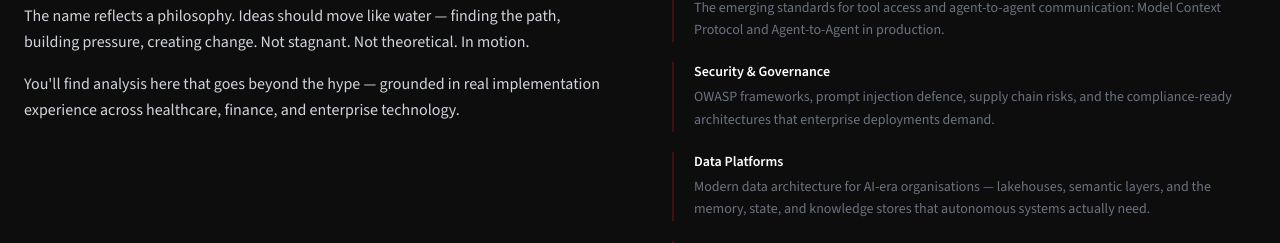
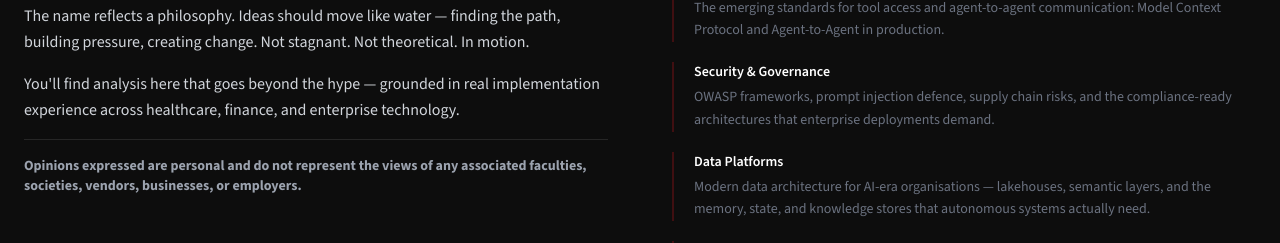
Before and after one commit to wood-pete/riverthink-web, a Next.js app: page /about in a window 1280 px wide. Shown: the part 807-1050 px from the top of the page. Built offline with nearby package versions, Linux system fonts and the light colour scheme.

Commit message:
Add bold disclaimer to What is Riverthink section on about page
Co-Authored-By: Claude Sonnet 4.6 <noreply@anthropic.com>

```diff
--- a/pages/about.jsx
+++ b/pages/about.jsx
@@ -80,6 +80,9 @@ export default function About() {
               <p>
                 You&apos;ll find analysis here that goes beyond the hype — grounded in real
                 implementation experience across healthcare, finance, and enterprise technology.
+              </p>
+              <p className="text-gray-400 text-sm font-bold border-t border-white/10 pt-4 mt-4">
+                Opinions expressed are personal and do not represent the views of any associated faculties, societies, vendors, businesses, or employers.
               </p>
             </div>
           </div>
```
